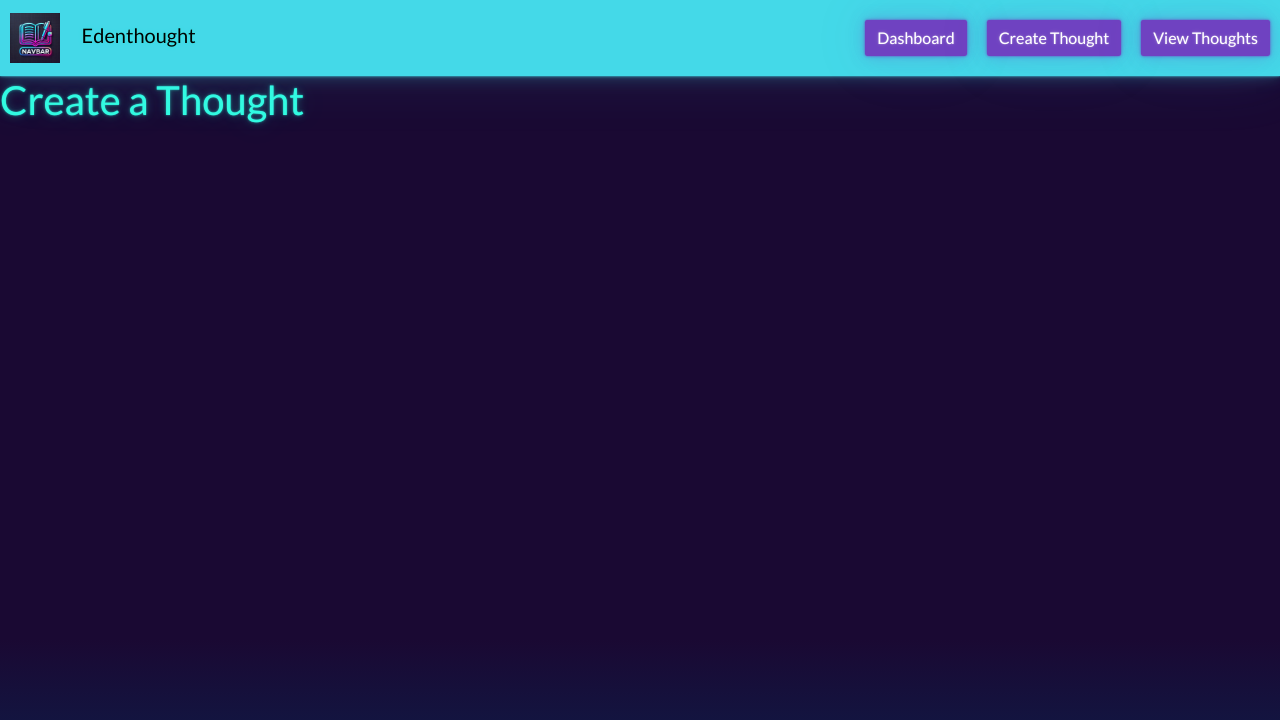
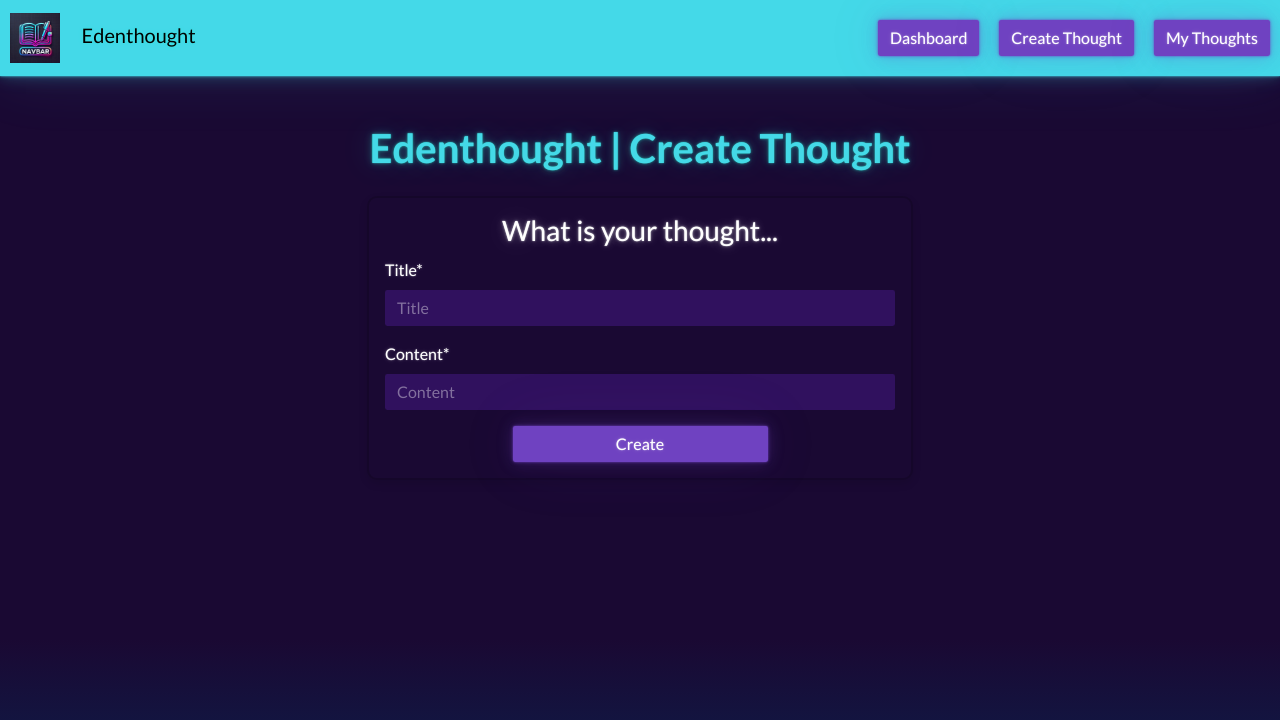
Before and after one commit to Breedlove-Jason/edenthought, a Django app: page /create-thought/ in a window 1280 px wide. Shown: the top 720 px of the page. Run offline with Django 5.2, Linux system fonts and the light colour scheme; a user stored in the database is signed in; some libraries are stand-ins or nearby versions.

Commit message:
add thought creation & begin working on view thoughts

```diff
--- a/journal/forms.py
+++ b/journal/forms.py
@@ -10,6 +10,7 @@ class ThoughtForm(ModelForm):
     class Meta:
         model = Thought
         fields = ["title", "content"]
+        exclude = ["user"]
 
         widgets = {
             "title": TextInput(attrs={"class": "form-control", "placeholder": "Title"}),
--- a/journal/urls.py
+++ b/journal/urls.py
@@ -8,4 +8,5 @@ urlpatterns = [
     path("dashboard/", views.dashboard, name="dashboard"),
     path("user-logout/", views.user_logout, name="user-logout"),
     path("create-thought/", views.create_thought, name="create-thought"),
+    path("my-thoughts/", views.my_thoughts, name="my-thoughts"),
 ]
--- a/journal/views.py
+++ b/journal/views.py
@@ -54,6 +54,13 @@ def create_thought(request):
     if request.method == "POST":
         form = ThoughtForm(request.POST)
         if form.is_valid():
-            form.save()
+            thought = form.save(commit=False)
+            thought.user = request.user  # Correctly set the user field
+            thought.save()
             return redirect("dashboard")
-    return render(request, "journal/create-thought.html")
+    context = {"CreateThoughtForm": form}
+    return render(request, "journal/create-thought.html", context)
+
+
+def my_thoughts(request):
+    pass
--- a/templates/journal/base.html
+++ b/templates/journal/base.html
@@ -30,7 +30,7 @@
                     <a class="btn btn-primary navbar-btn" type="button" href="{% url 'create-thought' %}">Create Thought</a>
                 </li>
                 <li class="nav-item">
-                    <a class="btn btn-primary navbar-btn" type="button" href="{% url '' %}">View Thoughts</a>
+                    <a class="btn btn-primary navbar-btn" type="button" href="{% url 'my-thoughts' %}">My Thoughts</a>
                 </li>
             {% else %}
                 <li class="nav-item">
--- a/templates/journal/create-thought.html
+++ b/templates/journal/create-thought.html
@@ -1,7 +1,29 @@
 {% extends 'journal/base.html' %}
-
-{% block title %}Create Thought{% endblock %}
+{% load crispy_forms_tags %}
+{% block title %}Dashboard{% endblock %}
 
 {% block content %}
-<h1>Create a Thought</h1>
+    <div class="container mt-5 ">
+        <div class="row justify-content-center">
+            <div class="col-md-6">
+                <h1 class="text-center mb-4 headings">Edenthought | Create Thought</h1>
+                <div class="card ">
+                    <div class="card-body">
+                        <h3 class="card-title text-center">What is your thought...</h3>
+                        <form method="POST" autocomplete="off">
+                            {% csrf_token %}
+                            <div class="mb-3">{{ CreateThoughtForm|crispy }}</div>
+                            <div class="center-button">
+                                <button
+                                type="submit"
+                                class="btn btn-primary w-50"
+                                >
+                                Create
+                                </button>
+                            </div>
+                    </div>
+                </div>
+            </div>
+        </div>
+    </div>
 {% endblock %}
--- a/templates/journal/dashboard.html
+++ b/templates/journal/dashboard.html
@@ -10,7 +10,6 @@
                 <div class="card center-content">
                     <div class="card-body">
                         <h3 class="card-title">Welcome to your dashboard</h3>
-{#                        <button class="btn btn-primary w-50" type="button" href="{% url 'user-logout' %}">Logout</button>#}
                         <a class="btn btn-primary btn-w-50" type="button" href="{% url 'user-logout' %}">Logout</a>
                     </div>
                 </div>
```
Also changed, not shown: templates/journal/my-thoughts.html (added, +10 -0 lines), db.sqlite3.
